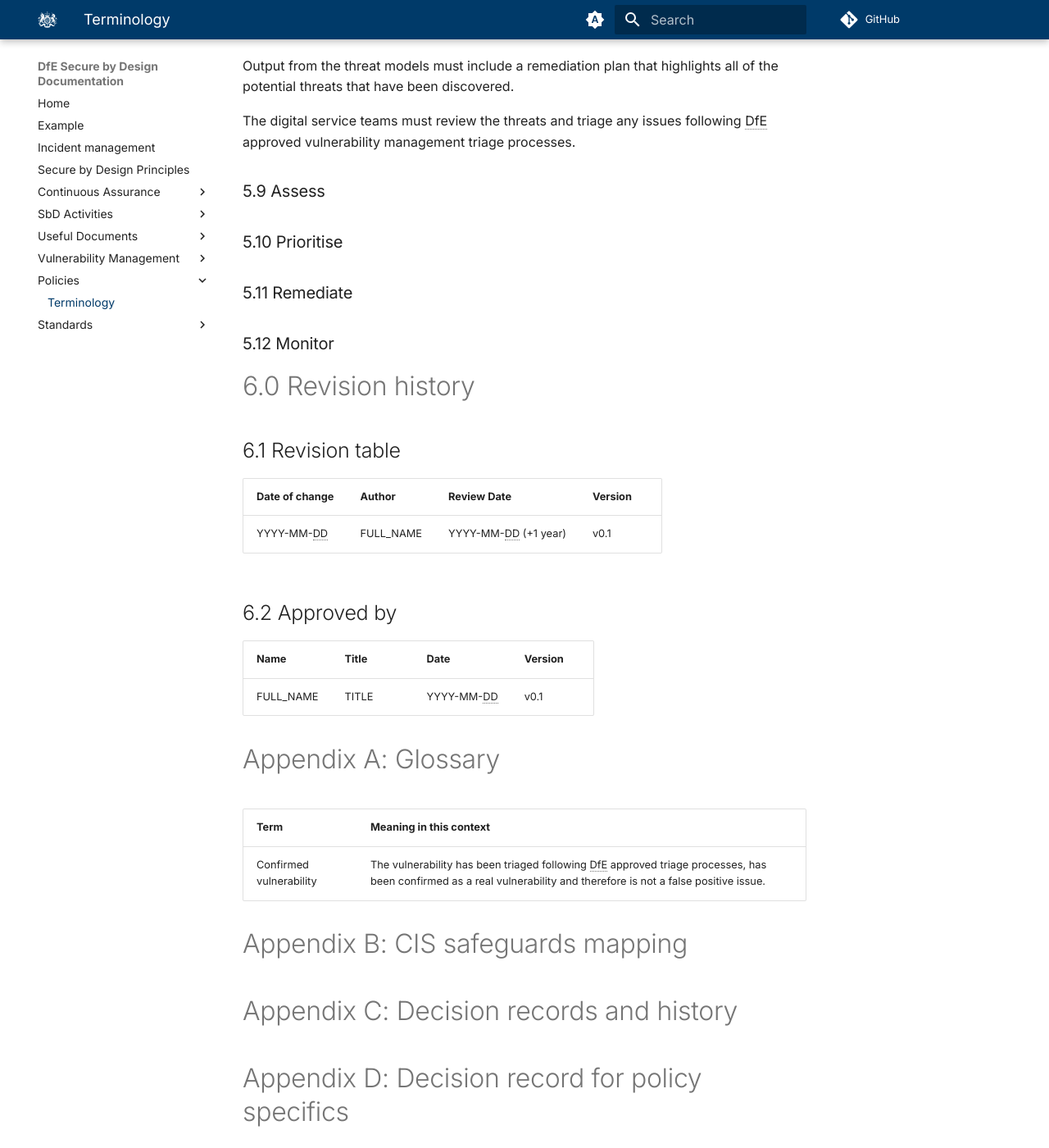
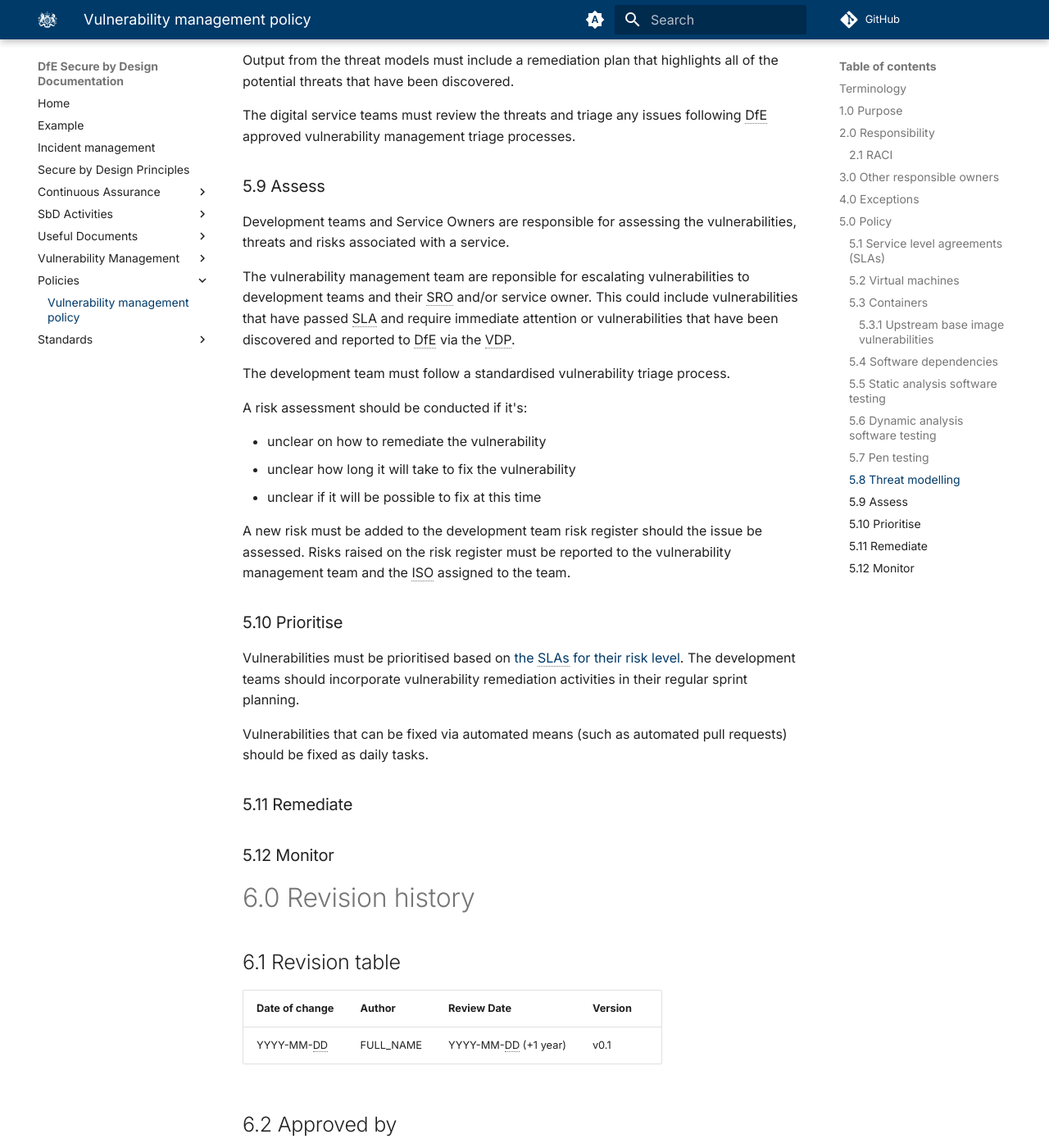
Before and after one commit to DFE-Digital/secure-by-design-docs, an MkDocs documentation site: the page built from docs/policies/vulnerability_management_policy.md, in a window 1280 px wide and 1400 px high, scrolled down 5433 px. Shown: the whole window at 82% size. Built offline with MkDocs 1.6.1 and Material for MkDocs 9.7.7, drawn with Linux system fonts in a browser that asks for light colours; comment, search, counter and statistics services are not loaded; some of the changed text lies outside the part shown.

Commit message:
metadata and assessments

```diff
--- a/docs/policies/vulnerability_management_policy.md
+++ b/docs/policies/vulnerability_management_policy.md
@@ -1,4 +1,14 @@
-# Terminology
+---
+title: "Vulnerability management policy"
+summary: The secure by design policy for managing vulnerabilities, include responsibilities, exceptions, how vulnerabilities should be discovered, SLAs and how they are assessed and remediated.
+authors:
+    - Sam Pritchard
+date: 2024-11-20
+---
+
+# Vulnerability management policy
+
+## Terminology
 
 | Term       | Meaning / Application                                               |
 | ---------- | ------------------------------------------------------------------- |
@@ -155,11 +164,30 @@ The digital service teams must review the threats and triage any issues followin
 
 
 ### 5.9 Assess
+Development teams and Service Owners are responsible for assessing the vulnerabilities, threats and risks associated with a service.
+
+The vulnerability management team are reponsible for escalating vulnerabilities to development teams and their SRO and/or service owner. This could include vulnerabilities that have passed SLA and require immediate attention or vulnerabilities that have been discovered and reported to DfE via the VDP.
+
+The development team must follow a standardised vulnerability triage process.
+
+A risk assessment should be conducted if it's:
+
+* unclear on how to remediate the vulnerability
+* unclear how long it will take to fix the vulnerability
+* unclear if it will be possible to fix at this time
+
+A new risk must be added to the development team risk register should the issue be assessed. Risks raised on the risk register must be reported to the vulnerability management team and the ISO assigned to the team.
 
 
 ### 5.10 Prioritise
+Vulnerabilities must be prioritised based on [the SLAs for their risk level](#service-level-agreements-slas). The development teams should incorporate vulnerability remediation activities in their regular sprint planning.
+
+Vulnerabilities that can be fixed via automated means (such as automated pull requests) should be fixed as daily tasks.
+
 
 ### 5.11 Remediate
+
+
 
 ### 5.12 Monitor
 
```
Also changed, not shown: other parts of docs/policies/vulnerability_management_policy.md (+0 -1 lines).
